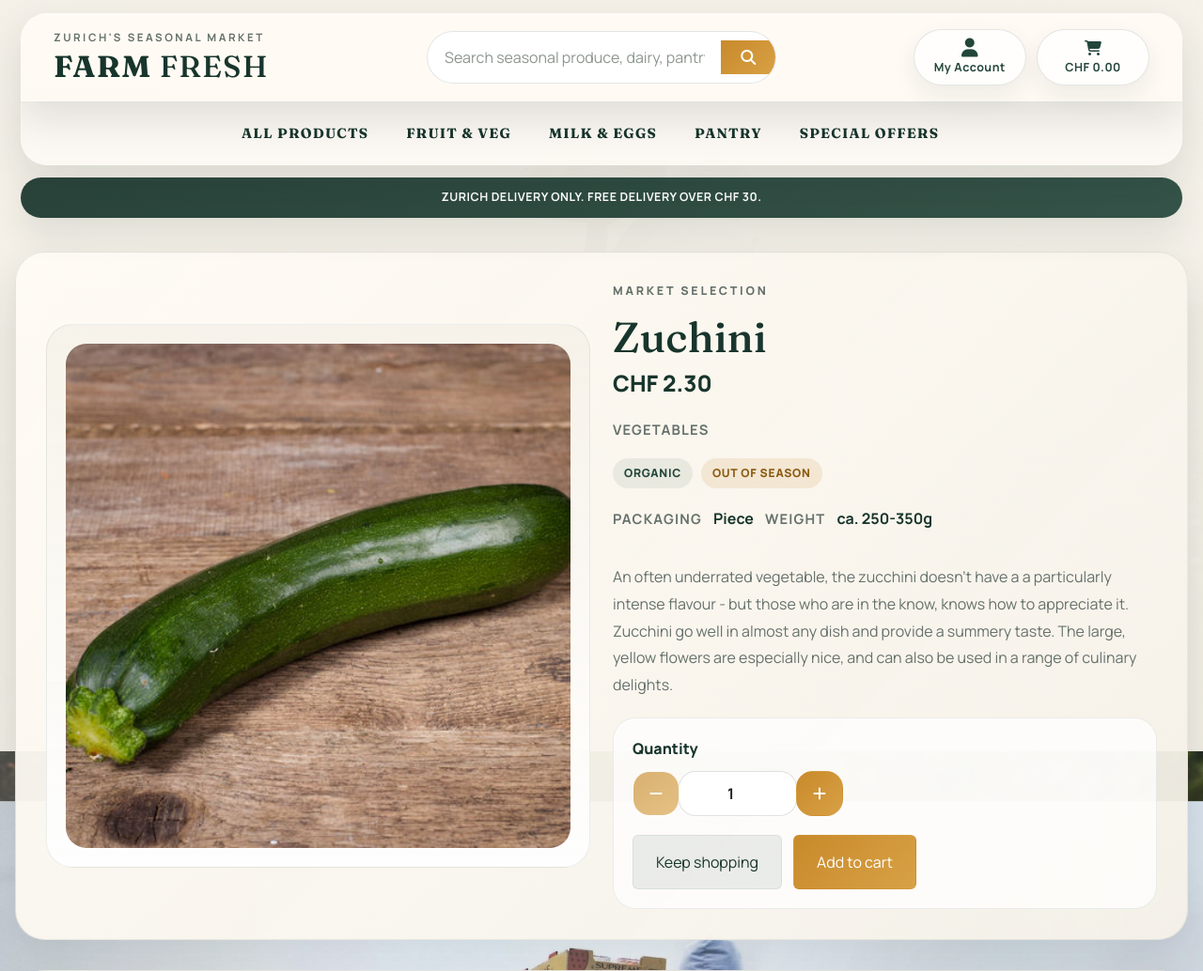
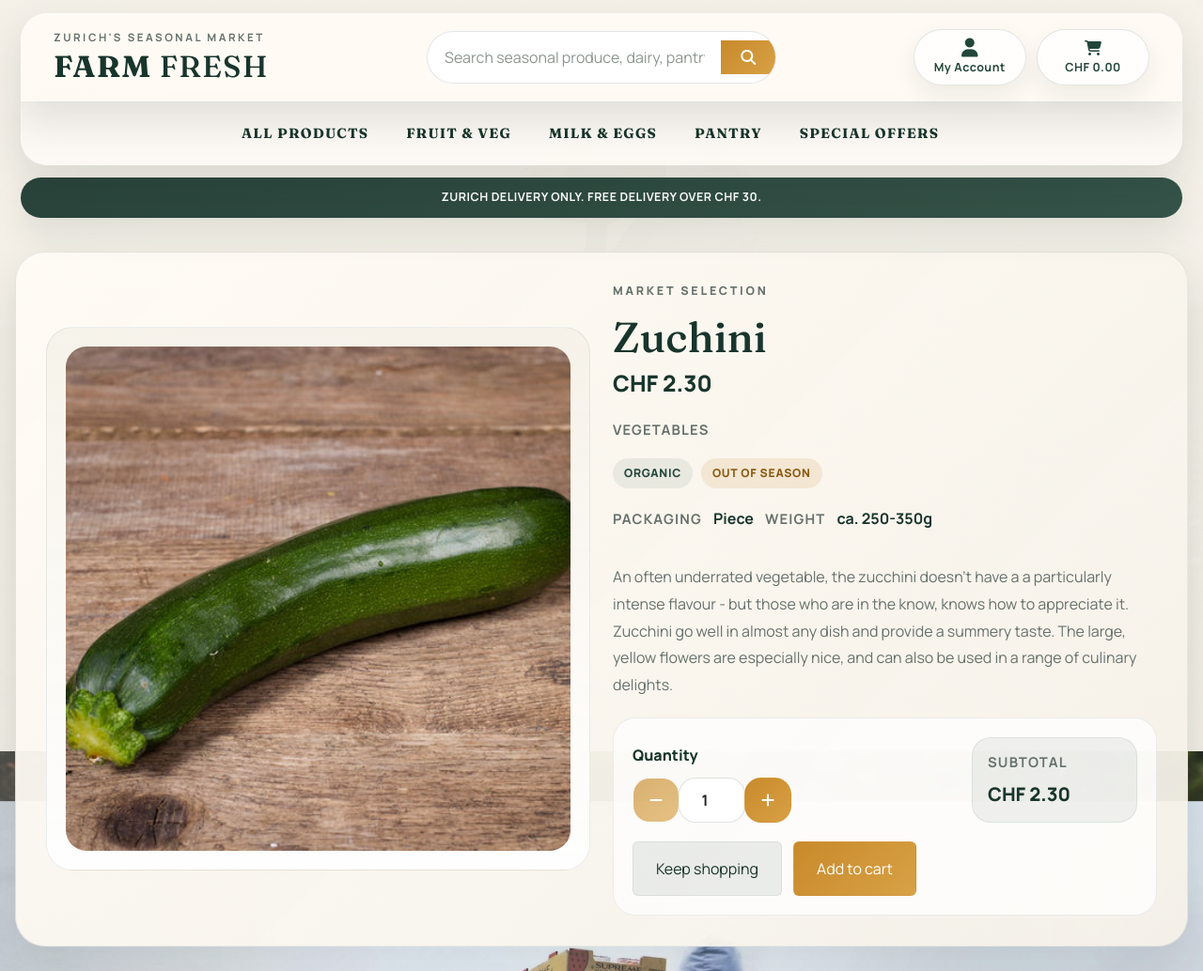
Before and after one commit to Joao4569/farm_fresh_2.0, a Django app: page /products/1/ in a window 1280 px wide. Shown: the top 1034 px of the page at 94% size. Run offline with Django 5.2, Linux system fonts and the light colour scheme; data comes from the database, SQL or seed files in the repository; some libraries are stand-ins or nearby versions.

Commit message:
feat: Add product detail subtotal to product detail page.

```diff
--- a/farm_fresh_v_2_0_project/cart/contexts.py
+++ b/farm_fresh_v_2_0_project/cart/contexts.py
@@ -48,6 +48,4 @@ def cart_contents(request):
         'grand_total': grand_total,
     }
 
-    print(cart_items)
-
     return context
--- a/farm_fresh_v_2_0_project/products/templates/products/includes/quantity_input_script.html
+++ b/farm_fresh_v_2_0_project/products/templates/products/includes/quantity_input_script.html
@@ -1,5 +1,23 @@
 <script type="text/javascript">
   (function () {
+    function updateSubtotal(itemId) {
+      const subtotalNode = document.getElementById(`product-subtotal-${itemId}`);
+      const qtyInput = document.querySelector(`.input-group-${itemId} input[name="quantity"]`);
+
+      if (!subtotalNode || !qtyInput) {
+        return;
+      }
+
+      const unitPrice = parseFloat(subtotalNode.dataset.unitPrice);
+      const quantity = parseInt(qtyInput.value, 10);
+
+      if (Number.isNaN(unitPrice) || Number.isNaN(quantity)) {
+        return;
+      }
+
+      subtotalNode.textContent = `CHF ${(unitPrice * quantity).toFixed(2)}`;
+    }
+
     function handleEnableDisable(itemId) {
       const qtyInputs = document.querySelectorAll(`.input-group-${itemId} input[name="quantity"]`);
 
@@ -24,9 +42,11 @@
       const itemId = input.dataset.itemId;
 
       handleEnableDisable(itemId);
+      updateSubtotal(itemId);
 
       input.addEventListener("change", function () {
         handleEnableDisable(itemId);
+        updateSubtotal(itemId);
       });
     });
 
@@ -49,6 +69,7 @@
         });
 
         handleEnableDisable(itemId);
+        updateSubtotal(itemId);
       });
     });
 
@@ -71,6 +92,7 @@
         });
 
         handleEnableDisable(itemId);
+        updateSubtotal(itemId);
       });
     });
   })();
--- a/farm_fresh_v_2_0_project/products/templates/products/product_detail.html
+++ b/farm_fresh_v_2_0_project/products/templates/products/product_detail.html
@@ -102,6 +102,8 @@
             <div class="product-cta-panel">
               <form class="form" action="{% url 'add_to_cart' product.id %}" method="POST">
                 {% csrf_token %}
+                <div class="product-cta-meta">
+                  <div>
                     <label class="qty-label" for="id_qty_{{ product.id }}">Quantity</label>
 
                     <div class="input-group qty-cluster input-group-{{ product.id }}">
@@ -135,6 +137,19 @@
                           <i class="fas fa-plus"></i>
                         </span>
                       </button>
+                    </div>
+                  </div>
+
+                  <div class="product-subtotal-card">
+                    <p class="product-detail-subtle mb-2">Subtotal</p>
+                    <p
+                      class="product-subtotal-value mb-0"
+                      id="product-subtotal-{{ product.id }}"
+                      data-unit-price="{{ product.price }}"
+                    >
+                      CHF {{ product.price|floatformat:2 }}
+                    </p>
+                  </div>
                 </div>
 
                 <div class="product-cta-actions">
--- a/farm_fresh_v_2_0_project/static/css/products.css
+++ b/farm_fresh_v_2_0_project/static/css/products.css
@@ -355,6 +355,14 @@
   padding: 1.25rem;
 }
 
+.product-cta-meta {
+  align-items: end;
+  display: flex;
+  flex-wrap: wrap;
+  gap: 1rem;
+  justify-content: space-between;
+}
+
 .qty-label {
   color: var(--color-pine);
   font-weight: 800;
@@ -376,6 +384,20 @@
   font-weight: 700;
   min-height: 48px;
   text-align: center;
+}
+
+.product-subtotal-card {
+  background: rgba(24, 53, 44, 0.06);
+  border: 1px solid rgba(24, 53, 44, 0.08);
+  border-radius: 20px;
+  min-width: 11rem;
+  padding: 0.9rem 1rem;
+}
+
+.product-subtotal-value {
+  color: var(--color-pine);
+  font-size: 1.25rem;
+  font-weight: 800;
 }
 
 .product-cta-actions {
@@ -476,6 +498,15 @@
     width: 100%;
   }
 
+  .product-cta-meta {
+    align-items: stretch;
+    flex-direction: column;
+  }
+
+  .product-subtotal-card {
+    width: 100%;
+  }
+
   .qty-cluster {
     max-width: 100%;
   }
```
Lines whose indentation alone changed are shown as unchanged.
